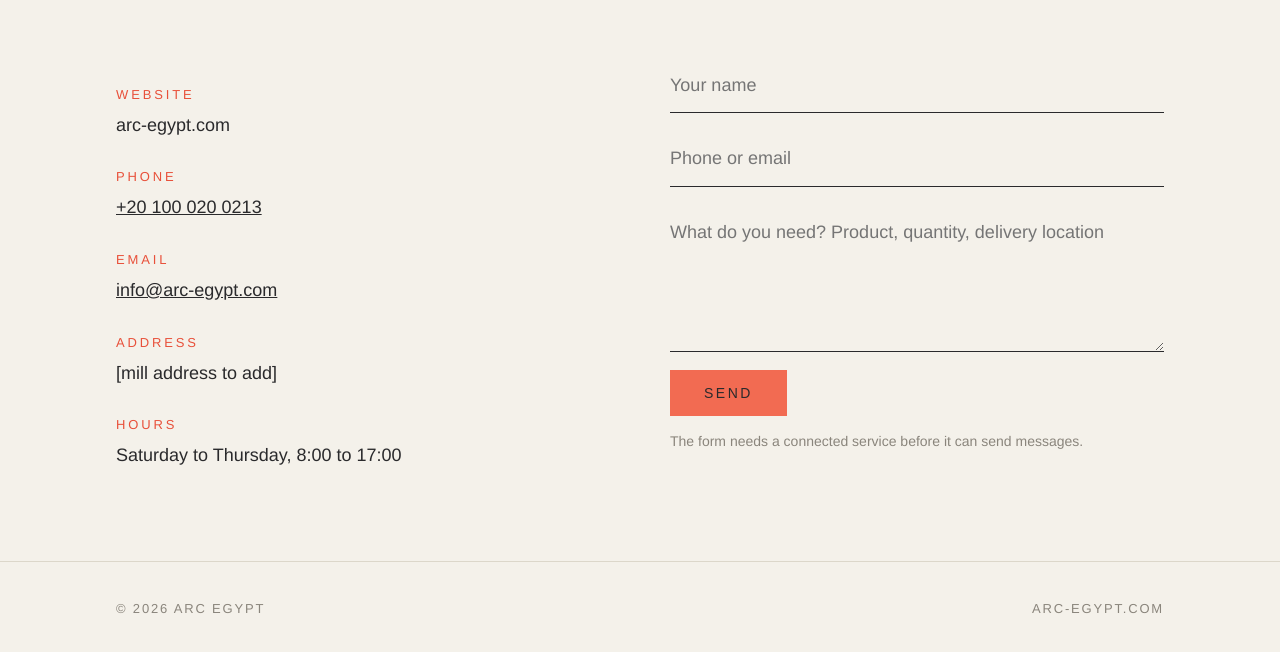
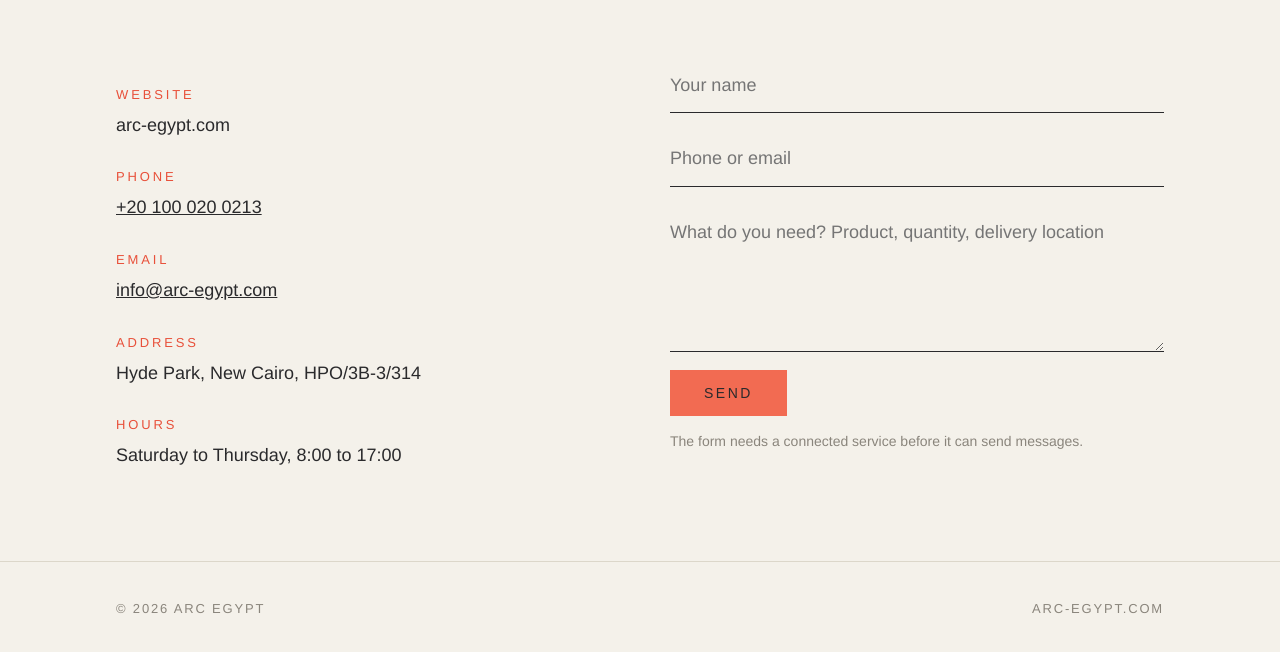
Before and after one commit to moha1472/arc-egypt, a plain HTML site: page contact.html in a window 1280 px wide. Shown: the part 280-932 px from the top of the page. Drawn offline with Linux system fonts and the light colour scheme.

Commit message:
Modify contact information in contact.html
Updated contact section with new address.

```diff
--- a/contact.html
+++ b/contact.html
@@ -1,6 +1,6 @@
 <!doctype html><html lang="en"><head><meta charset="utf-8"><meta name="viewport" content="width=device-width,initial-scale=1"><title>Contact | ARC Egypt</title><meta name="description" content="ARC Egypt: quality wheat flour milled in Egypt for bakeries, food producers and distributors."><link rel="icon" href="favicon.svg"><link rel="stylesheet" href="style.css"></head><body>
 <header><div class="w"><a class="brand" href="index.html"><svg class="m" viewBox="0 0 100 80" aria-hidden="true"><polygon points="50,0 0,80 30,80" fill="var(--a2)"/><polygon points="50,0 100,80 70,80" fill="var(--a4)"/><polygon points="50,0 30,80 50,50" fill="var(--a1)"/><polygon points="50,0 70,80 50,50" fill="var(--a3)"/></svg><b>ARC</b></a><nav><a href="index.html">Home</a><a href="about.html">About</a><a href="products.html">Products</a><a href="contact.html" class=on>Contact</a></nav></div></header>
 <div class="page"><div class="w"><p class="eyebrow">Contact</p><h1>Let's <em>talk</em> flour.</h1></div></div>
-<section style="padding-top:40px"><div class="w two"><div><dl><dt>Website</dt><dd>arc-egypt.com</dd><dt>Phone</dt><dd><a href="tel:+201000200213">+20 100 020 0213</a></dd><dt>Email</dt><dd><a href="mailto:info@arc-egypt.com">info@arc-egypt.com</a></dd><dt>Address</dt><dd>[mill address to add]</dd><dt>Hours</dt><dd>Saturday to Thursday, 8:00 to 17:00</dd></dl></div>
+<section style="padding-top:40px"><div class="w two"><div><dl><dt>Website</dt><dd>arc-egypt.com</dd><dt>Phone</dt><dd><a href="tel:+201000200213">+20 100 020 0213</a></dd><dt>Email</dt><dd><a href="mailto:info@arc-egypt.com">info@arc-egypt.com</a></dd><dt>Address</dt><dd>Hyde Park, New Cairo, HPO/3B-3/314</dd><dt>Hours</dt><dd>Saturday to Thursday, 8:00 to 17:00</dd></dl></div>
 <div><form onsubmit="return false"><input placeholder="Your name"><input placeholder="Phone or email"><textarea rows="4" placeholder="What do you need? Product, quantity, delivery location"></textarea><div><button class="btn" type="button" style="border:0;cursor:pointer">Send</button></div></form><p style="font-size:14px;color:#8a857c">The form needs a connected service before it can send messages.</p></div></div></section>
 <footer><div class="w"><span>&copy; 2026 ARC Egypt</span><span>arc-egypt.com</span></div></footer></body></html>
```
